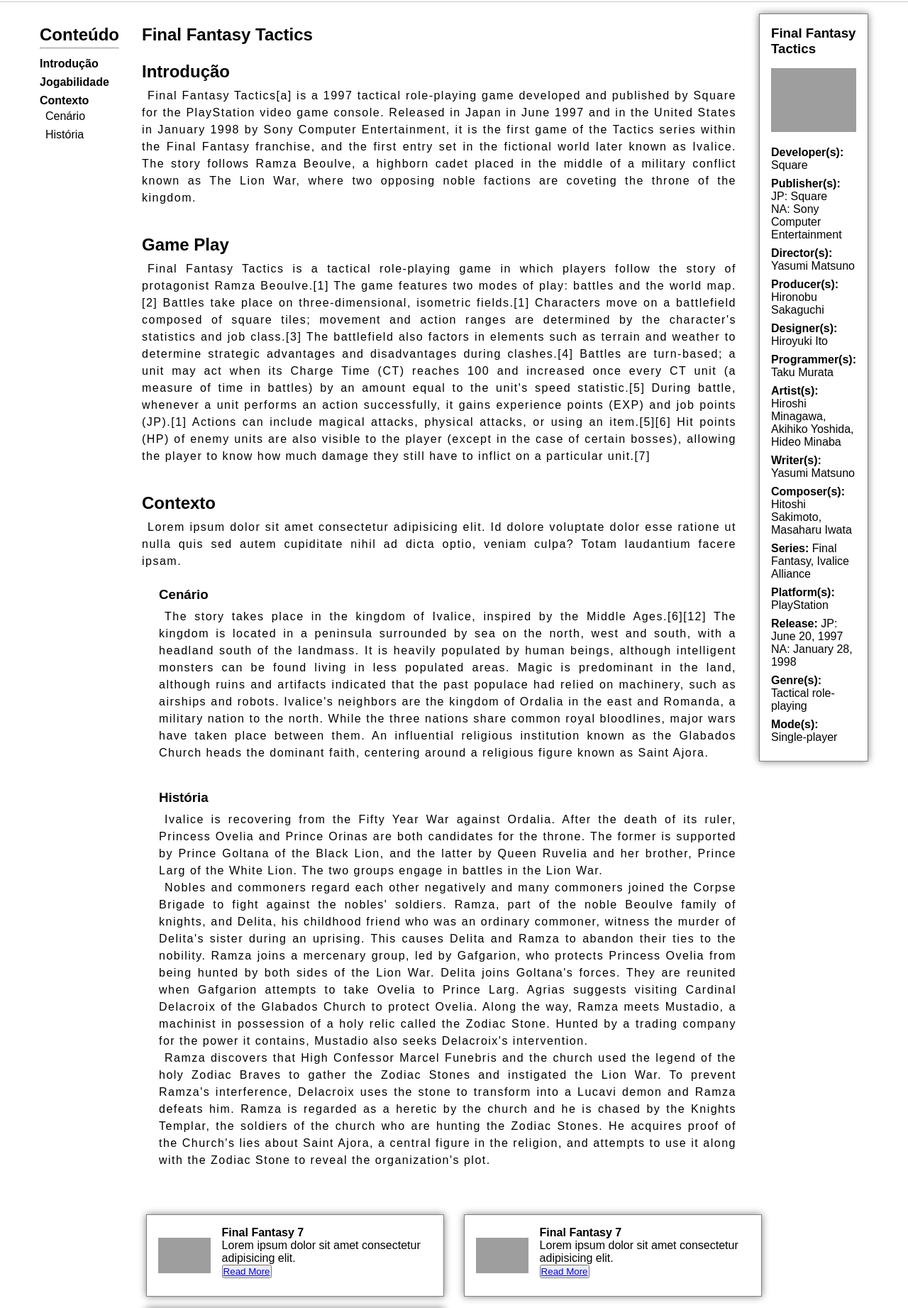
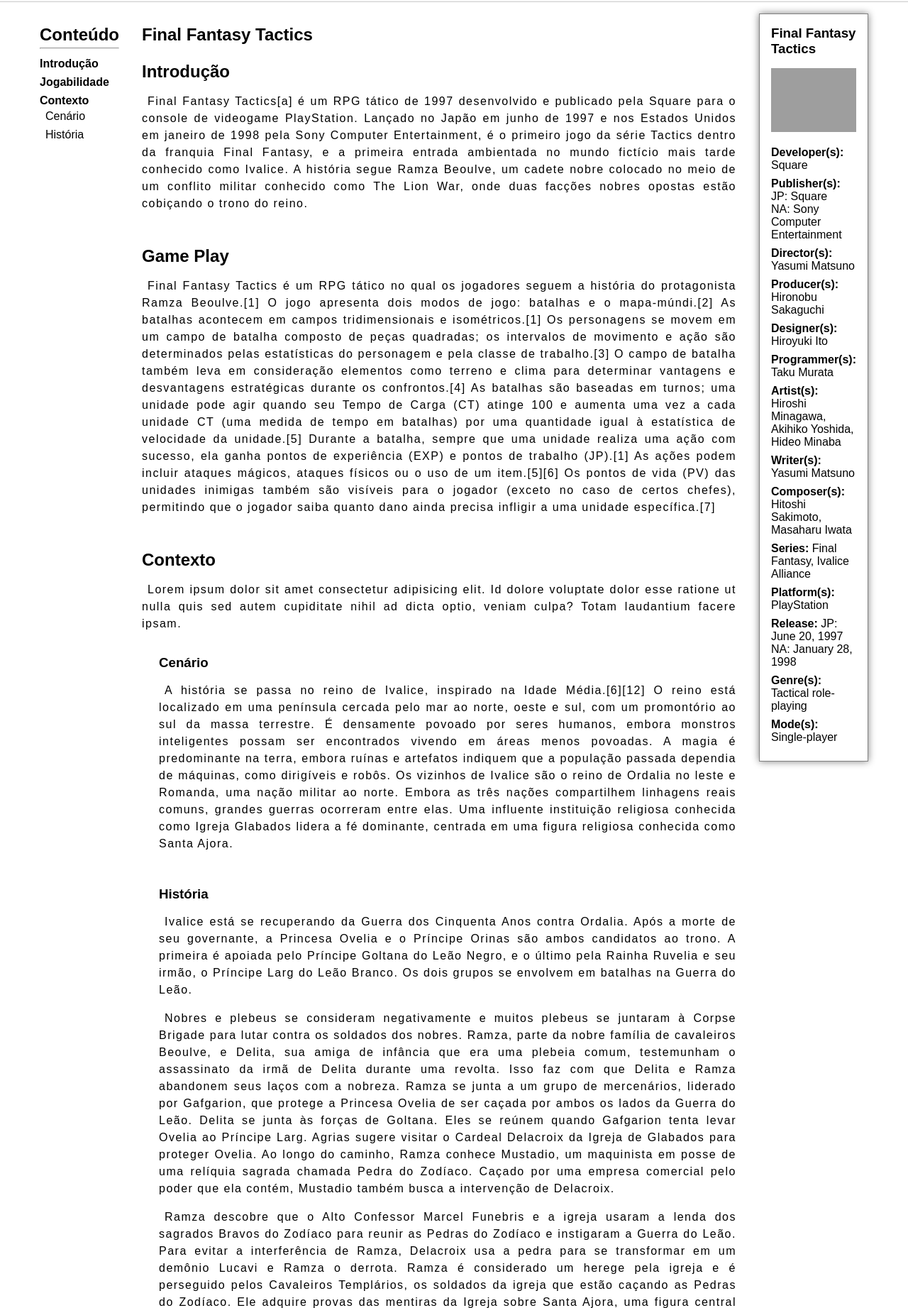
Before and after one commit to OsmarBaia/dio-formacao-html-developer, a plain HTML site: page 3-Wikipedia/index.html in a window 1280 px wide. Shown: the part 80-1923 px from the top of the page at 71% size. Drawn offline with Linux system fonts and the light colour scheme; grey boxes are pictures that could not be loaded; a script that the page names is missing.

Commit message:
wikipedia: Small Tweaks

```diff
--- a/3-Wikipedia/index.css
+++ /dev/null
@@ -1,50 +0,0 @@
-* {
-  margin: 0;
-  padding: 0;
-  box-sizing: 0;
-}
-
-body {
-  width: 100wh;
-  height: 100vh;
-}
-
-header {
-  width: 100%;
-  height: auto;
-}
-
-li {
-  list-style: none;
-}
-
-.container {
-  width: 100%;
-  max-width: 1200px;
-  height: 100%;
-}
-
-.content {
-  display: flex;
-  flex-direction: row;
-}
-
-aside,
-main {
-  height: 100%vw;
-  border: 1px solid gray;
-  max-width: 100%;
-  min-width: 200px;
-  padding: 1rem;
-}
-
-/* Article Wiki */
-#article-wiki {
-  justify-content: space-between;
-}
-
-footer {
-  display: block;
-  width: 100%;
-  height: auto;
-}
--- a/3-Wikipedia/index.html
+++ b/3-Wikipedia/index.html
@@ -30,11 +30,9 @@
                         alt="Wikipédia Icon" aria-hidden="true" />
                     <span class="">
                         <img class="logo__wordmark" alt="Wikipédia Logo"
-                            src="https://pt.wikipedia.org/static/images/mobile/copyright/wikipedia-wordmark-fr.svg"
-                            style="width: 7.4375em; height: 1.125em" />
+                            src="https://pt.wikipedia.org/static/images/mobile/copyright/wikipedia-wordmark-fr.svg" />
                         <img class="logo__slogan" alt="Wikipédia Slogan"
-                            src="https://pt.wikipedia.org/static/images/mobile/copyright/wikipedia-tagline-pt.svg"
-                            width="120" height="13" style="width: 7.5em; height: 0.8125em" />
+                            src="https://pt.wikipedia.org/static/images/mobile/copyright/wikipedia-tagline-pt.svg" />
                     </span>
                 </a>
             </div>
@@ -84,39 +82,31 @@
                 <section id="article-intro" class="article-topic">
                     <h2 class="article-topic">Introdução</h2>
                     <p class="article-paragraph">
-                        Final Fantasy Tactics[a] is a 1997 tactical role-playing game
-                        developed and published by Square for the PlayStation video game
-                        console. Released in Japan in June 1997 and in the United States
-                        in January 1998 by Sony Computer Entertainment, it is the first
-                        game of the Tactics series within the Final Fantasy franchise, and
-                        the first entry set in the fictional world later known as Ivalice.
-                        The story follows Ramza Beoulve, a highborn cadet placed in the
-                        middle of a military conflict known as The Lion War, where two
-                        opposing noble factions are coveting the throne of the kingdom.
-                    </p>
+                        Final Fantasy Tactics[a] é um RPG tático de 1997 desenvolvido e publicado pela Square para o
+                        console de videogame PlayStation. Lançado no Japão em junho de 1997 e nos Estados Unidos em
+                        janeiro de 1998 pela Sony Computer Entertainment, é o primeiro jogo da série Tactics dentro da
+                        franquia Final Fantasy, e a primeira entrada ambientada no mundo fictício mais tarde conhecido
+                        como Ivalice. A história segue Ramza Beoulve, um cadete nobre colocado no meio de um conflito
+                        militar conhecido como The Lion War, onde duas facções nobres opostas estão cobiçando o trono do
+                        reino.</p>
                 </section>
                 <section id="" class="article-topic">
                     <h2 class="article-topic">Game Play</h2>
                     <p class="article-paragraph">
-                        Final Fantasy Tactics is a tactical role-playing game in which
-                        players follow the story of protagonist Ramza Beoulve.[1] The game
-                        features two modes of play: battles and the world map.[2] Battles
-                        take place on three-dimensional, isometric fields.[1] Characters
-                        move on a battlefield composed of square tiles; movement and
-                        action ranges are determined by the character's statistics and job
-                        class.[3] The battlefield also factors in elements such as terrain
-                        and weather to determine strategic advantages and disadvantages
-                        during clashes.[4] Battles are turn-based; a unit may act when its
-                        Charge Time (CT) reaches 100 and increased once every CT unit (a
-                        measure of time in battles) by an amount equal to the unit's speed
-                        statistic.[5] During battle, whenever a unit performs an action
-                        successfully, it gains experience points (EXP) and job points
-                        (JP).[1] Actions can include magical attacks, physical attacks, or
-                        using an item.[5][6] Hit points (HP) of enemy units are also
-                        visible to the player (except in the case of certain bosses),
-                        allowing the player to know how much damage they still have to
-                        inflict on a particular unit.[7]
-                    </p>
+                        Final Fantasy Tactics é um RPG tático no qual os jogadores seguem a história do protagonista
+                        Ramza Beoulve.[1] O jogo apresenta dois modos de jogo: batalhas e o mapa-múndi.[2] As batalhas
+                        acontecem em campos tridimensionais e isométricos.[1] Os personagens se movem em um campo de
+                        batalha composto de peças quadradas; os intervalos de movimento e ação são determinados pelas
+                        estatísticas do personagem e pela classe de trabalho.[3] O campo de batalha também leva em
+                        consideração elementos como terreno e clima para determinar vantagens e desvantagens
+                        estratégicas durante os confrontos.[4] As batalhas são baseadas em turnos; uma unidade pode agir
+                        quando seu Tempo de Carga (CT) atinge 100 e aumenta uma vez a cada unidade CT (uma medida de
+                        tempo em batalhas) por uma quantidade igual à estatística de velocidade da unidade.[5] Durante a
+                        batalha, sempre que uma unidade realiza uma ação com sucesso, ela ganha pontos de experiência
+                        (EXP) e pontos de trabalho (JP).[1] As ações podem incluir ataques mágicos, ataques físicos ou o
+                        uso de um item.[5][6] Os pontos de vida (PV) das unidades inimigas também são visíveis para o
+                        jogador (exceto no caso de certos chefes), permitindo que o jogador saiba quanto dano ainda
+                        precisa infligir a uma unidade específica.[7] </p>
                 </section>
                 <section id="" class="article-topic">
                     <h2>Contexto</h2>
@@ -128,60 +118,46 @@
                     <section id="" class="article-topic article-subtopic">
                         <h3>Cenário</h3>
                         <p class="article-paragraph">
-                            The story takes place in the kingdom of Ivalice, inspired by the
-                            Middle Ages.[6][12] The kingdom is located in a peninsula
-                            surrounded by sea on the north, west and south, with a headland
-                            south of the landmass. It is heavily populated by human beings,
-                            although intelligent monsters can be found living in less
-                            populated areas. Magic is predominant in the land, although
-                            ruins and artifacts indicated that the past populace had relied
-                            on machinery, such as airships and robots. Ivalice's neighbors
-                            are the kingdom of Ordalia in the east and Romanda, a military
-                            nation to the north. While the three nations share common royal
-                            bloodlines, major wars have taken place between them. An
-                            influential religious institution known as the Glabados Church
-                            heads the dominant faith, centering around a religious figure
-                            known as Saint Ajora.
+                            A história se passa no reino de Ivalice, inspirado na Idade Média.[6][12] O reino está
+                            localizado em uma península cercada pelo mar ao norte, oeste e sul, com um promontório ao
+                            sul da massa terrestre. É densamente povoado por seres humanos, embora monstros inteligentes
+                            possam ser encontrados vivendo em áreas menos povoadas. A magia é predominante na terra,
+                            embora ruínas e artefatos indiquem que a população passada dependia de máquinas, como
+                            dirigíveis e robôs. Os vizinhos de Ivalice são o reino de Ordalia no leste e Romanda, uma
+                            nação militar ao norte. Embora as três nações compartilhem linhagens reais comuns, grandes
+                            guerras ocorreram entre elas. Uma influente instituição religiosa conhecida como Igreja
+                            Glabados lidera a fé dominante, centrada em uma figura religiosa conhecida como Santa Ajora.
                         </p>
                     </section>
                     <section id="" class="article-topic article-subtopic">
                         <h3>História</h3>
                         <p class="article-paragraph">
-                            Ivalice is recovering from the Fifty Year War against Ordalia.
-                            After the death of its ruler, Princess Ovelia and Prince Orinas
-                            are both candidates for the throne. The former is supported by
-                            Prince Goltana of the Black Lion, and the latter by Queen
-                            Ruvelia and her brother, Prince Larg of the White Lion. The two
-                            groups engage in battles in the Lion War.
+                            Ivalice está se recuperando da Guerra dos Cinquenta Anos contra Ordalia. Após a morte de seu
+                            governante, a Princesa Ovelia e o Príncipe Orinas são ambos candidatos ao trono. A primeira
+                            é apoiada pelo Príncipe Goltana do Leão Negro, e o último pela Rainha Ruvelia e seu irmão, o
+                            Príncipe Larg do Leão Branco. Os dois grupos se envolvem em batalhas na Guerra do Leão.
                         </p>
                         <p class="article-paragraph">
-                            Nobles and commoners regard each other negatively and many
-                            commoners joined the Corpse Brigade to fight against the nobles'
-                            soldiers. Ramza, part of the noble Beoulve family of knights,
-                            and Delita, his childhood friend who was an ordinary commoner,
-                            witness the murder of Delita's sister during an uprising. This
-                            causes Delita and Ramza to abandon their ties to the nobility.
-                            Ramza joins a mercenary group, led by Gafgarion, who protects
-                            Princess Ovelia from being hunted by both sides of the Lion War.
-                            Delita joins Goltana's forces. They are reunited when Gafgarion
-                            attempts to take Ovelia to Prince Larg. Agrias suggests visiting
-                            Cardinal Delacroix of the Glabados Church to protect Ovelia.
-                            Along the way, Ramza meets Mustadio, a machinist in possession
-                            of a holy relic called the Zodiac Stone. Hunted by a trading
-                            company for the power it contains, Mustadio also seeks
-                            Delacroix's intervention.
+                            Nobres e plebeus se consideram negativamente e muitos plebeus se juntaram à Corpse Brigade
+                            para lutar contra os soldados dos nobres. Ramza, parte da nobre família de cavaleiros
+                            Beoulve, e Delita, sua amiga de infância que era uma plebeia comum, testemunham o
+                            assassinato da irmã de Delita durante uma revolta. Isso faz com que Delita e Ramza abandonem
+                            seus laços com a nobreza. Ramza se junta a um grupo de mercenários, liderado por Gafgarion,
+                            que protege a Princesa Ovelia de ser caçada por ambos os lados da Guerra do Leão. Delita se
+                            junta às forças de Goltana. Eles se reúnem quando Gafgarion tenta levar Ovelia ao Príncipe
+                            Larg. Agrias sugere visitar o Cardeal Delacroix da Igreja de Glabados para proteger Ovelia.
+                            Ao longo do caminho, Ramza conhece Mustadio, um maquinista em posse de uma relíquia sagrada
+                            chamada Pedra do Zodíaco. Caçado por uma empresa comercial pelo poder que ela contém,
+                            Mustadio também busca a intervenção de Delacroix.
                         </p>
                         <p class="article-paragraph">
-                            Ramza discovers that High Confessor Marcel Funebris and the
-                            church used the legend of the holy Zodiac Braves to gather the
-                            Zodiac Stones and instigated the Lion War. To prevent Ramza's
-                            interference, Delacroix uses the stone to transform into a
-                            Lucavi demon and Ramza defeats him. Ramza is regarded as a
-                            heretic by the church and he is chased by the Knights Templar,
-                            the soldiers of the church who are hunting the Zodiac Stones. He
-                            acquires proof of the Church's lies about Saint Ajora, a central
-                            figure in the religion, and attempts to use it along with the
-                            Zodiac Stone to reveal the organization's plot.
+                            Ramza descobre que o Alto Confessor Marcel Funebris e a igreja usaram a lenda dos sagrados
+                            Bravos do Zodíaco para reunir as Pedras do Zodíaco e instigaram a Guerra do Leão. Para
+                            evitar a interferência de Ramza, Delacroix usa a pedra para se transformar em um demônio
+                            Lucavi e Ramza o derrota. Ramza é considerado um herege pela igreja e é perseguido pelos
+                            Cavaleiros Templários, os soldados da igreja que estão caçando as Pedras do Zodíaco. Ele
+                            adquire provas das mentiras da Igreja sobre Santa Ajora, uma figura central na religião, e
+                            tenta usá-las junto com a Pedra do Zodíaco para revelar a trama da organização.
                         </p>
                     </section>
                 </section>
@@ -227,10 +203,11 @@
         </aside>
     </div>
     <aside id="article-aside-links">
+        <h2>Links Relacionados</h2>
         <div id="article-aside-links-container">
             <div class="article-aside-content">
                 <figure>
-                    <img src="https://upload.wikimedia.org/wikipedia/en/thumb/d/d4/Final_Fantasy_Tactics.jpg/220px-Final_Fantasy_Tactics.jpg"
+                    <img src="https://upload.wikimedia.org/wikipedia/pt/thumb/2/29/FFVII.jpg/428px-FFVII.jpg"
                         alt="Final Fantasy Tactics Cover" />
                 </figure>
                 <div>
@@ -243,11 +220,11 @@
             </div>
             <div class="article-aside-content">
                 <figure>
-                    <img src="https://upload.wikimedia.org/wikipedia/en/thumb/d/d4/Final_Fantasy_Tactics.jpg/220px-Final_Fantasy_Tactics.jpg"
+                    <img src="https://upload.wikimedia.org/wikipedia/pt/thumb/9/9a/FFIX.jpg/435px-FFIX.jpg"
                         alt="Final Fantasy Tactics Cover" />
                 </figure>
                 <div>
-                    <h4>Final Fantasy 7</h4>
+                    <h4>Final Fantasy 9</h4>
                     <p>Lorem ipsum dolor sit amet consectetur adipisicing elit.</p>
                     <button>
                         <a href="https://www.playstation.com/en-us/games/final-fantasy-tactics/">Read More</a>
@@ -256,11 +233,11 @@
             </div>
             <div class="article-aside-content">
                 <figure>
-                    <img src="https://upload.wikimedia.org/wikipedia/en/thumb/d/d4/Final_Fantasy_Tactics.jpg/220px-Final_Fantasy_Tactics.jpg"
+                    <img src="https://upload.wikimedia.org/wikipedia/pt/3/3a/Ffx2_cover.jpg"
                         alt="Final Fantasy Tactics Cover" />
                 </figure>
                 <div>
-                    <h4>Final Fantasy 7</h4>
+                    <h4>Final Fantasy X-2</h4>
                     <p>Lorem ipsum dolor sit amet consectetur adipisicing elit.</p>
                     <button>
                         <a href="https://www.playstation.com/en-us/games/final-fantasy-tactics/">Read More</a>
--- a/3-Wikipedia/styles.css
+++ b/3-Wikipedia/styles.css
@@ -76,6 +76,16 @@
   height: 3.125rem;
   width: auto;
   margin-right: 0.5rem;
+}
+
+.navbar__left a img.logo__wordmark {
+  width: 7.4375em;
+  height: 1.125em;
+}
+
+.navbar__left a img.logo__slogan {
+  width: 7.4375em;
+  height: 0.8125em;
 }
 
 .navbar__center {
@@ -211,6 +221,10 @@
   padding: 0.5rem 0;
 }
 
+.article-paragraph {
+  padding: 0.5rem 0;
+}
+
 #article-aside-content {
   width: 100%;
   height: auto;
```
Also changed, not shown: 3-Wikipedia/main.js (deleted, +0 -21 lines), 3-Wikipedia/images/wikipedia-icon.png (deleted), 1 other file.
